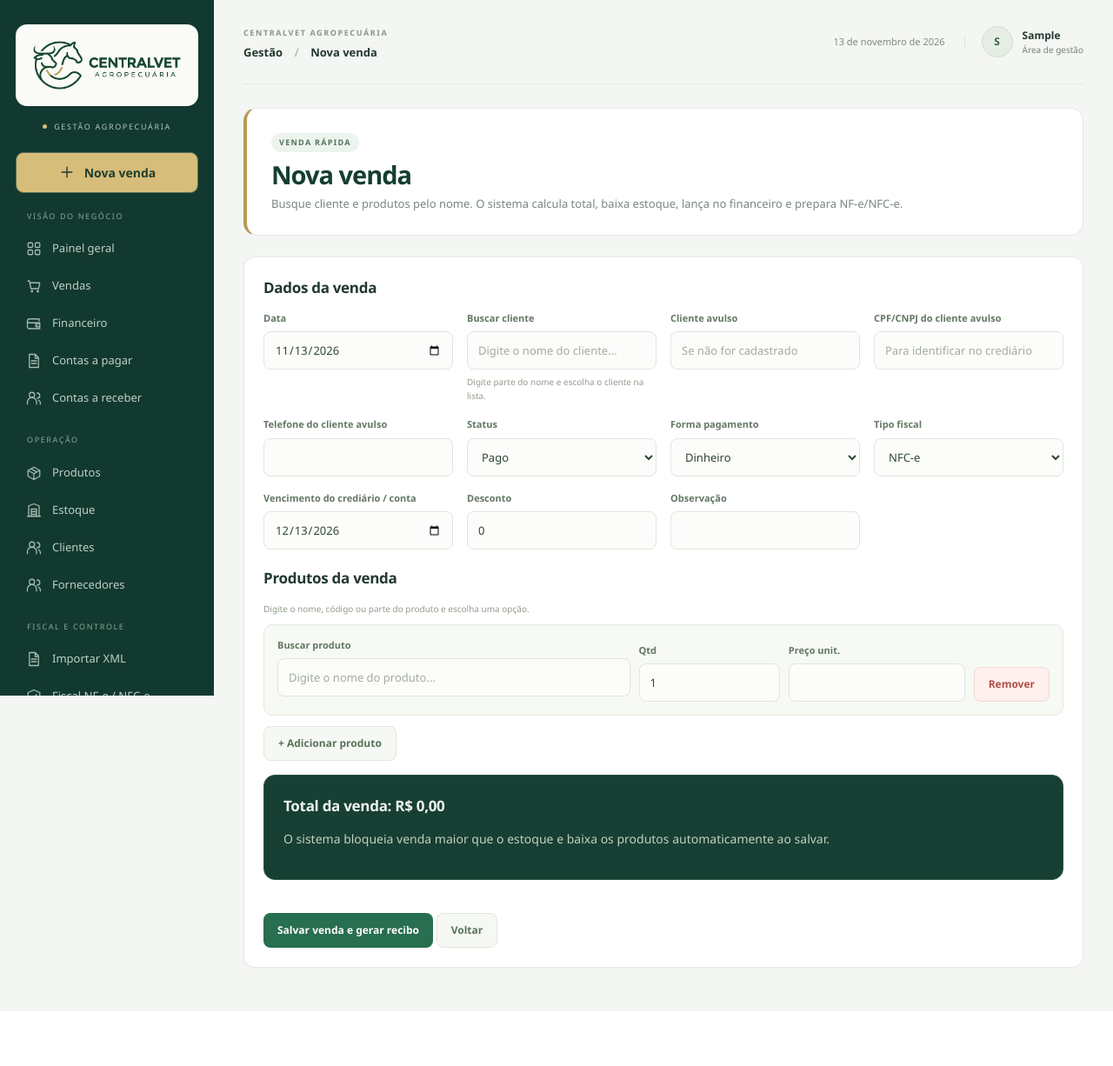
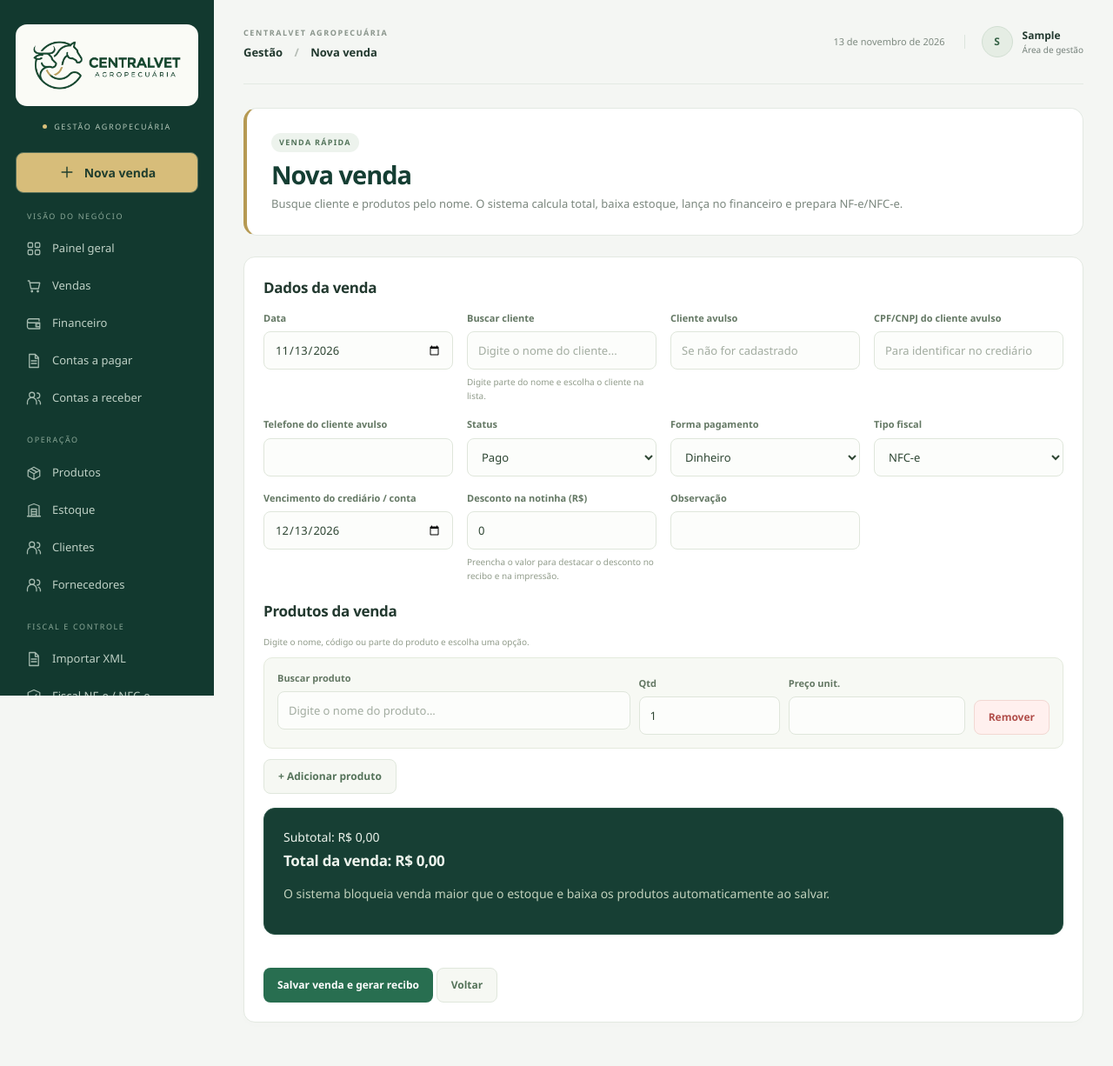
Before and after one commit to sketchJayJay/CentralVet, a Flask app: page /vendas/nova in a window 1280 px wide. Shown: the whole page at 87% size. Before the commit the page ends 1118 px from the top, so only its background shows below. Run offline with Flask 3, Linux system fonts and the light colour scheme; the visitor is signed in with stand-in values (Sample User, id 1); data that the repository does not hold is empty; parts of the project's set-up code (start-up, migrations or seed data) failed here and were passed over; some libraries are stand-ins or nearby versions.

Commit message:
Add files via upload

```diff
--- a/VERSAO.txt
+++ b/VERSAO.txt
@@ -32,3 +32,9 @@ Financeiro e crediário — 2026-11-10
 - Caixa e relatórios por valor e data de cada baixa.
 - Migração preservando os registros existentes.
 - Edição e exclusão de recibos mantidas e integradas ao histórico financeiro.
+
+2026-11-13 — Desconto destacado na notinha
+- Campo de desconto com orientação e resumo antes de salvar a venda.
+- Subtotal, desconto e total no recibo HTML, cupom 58 mm PDF e MPT-II ESC/POS.
+- DANFE NFC-e térmico mostra subtotal e desconto dos totais do XML autorizado.
+- Vendas sem desconto mantêm a apresentação compacta.
--- a/app.py
+++ b/app.py
@@ -2093,6 +2093,8 @@ def build_nfce_pos5890u_escpos(xml_path):
     serie = _nfce_xml_value(ide, 'serie', '')
     dhEmi = _nfce_xml_value(ide, 'dhEmi', '')
     vNF = _nfce_xml_value(total, 'vNF', '0')
+    vProd = _nfce_xml_value(total, 'vProd', '0')
+    vDesc = _nfce_xml_value(total, 'vDesc', '0')
     protocolo = _nfce_xml_value(prot, 'nProt', '')
     xNome = _nfce_xml_value(emit, 'xNome', 'CENTRALVET AGROPECUARIA')
     cnpj = _nfce_xml_value(emit, 'CNPJ', '')
@@ -2142,7 +2144,11 @@ def build_nfce_pos5890u_escpos(xml_path):
         except Exception:
             qtd=d['qtd']; unit=d['unit']; tot=d['total']
         out += _pos5890u_lr(f'{qtd} x {unit}', tot).encode('ascii')+b'\n'
-    out += b'-'*32+b'\n' + ESC+b'E'+b'\x01'
+    out += b'-'*32+b'\n'
+    if float(vDesc or 0) > 0:
+        out += _pos5890u_lr('SUBTOTAL', _thermal_money(float(vProd or 0))).encode('ascii')+b'\n'
+        out += _pos5890u_lr('DESCONTO', '- ' + _thermal_money(float(vDesc or 0))).encode('ascii')+b'\n'
+    out += ESC+b'E'+b'\x01'
     out += _pos5890u_lr('TOTAL', _thermal_money(float(vNF or 0))).encode('ascii')+b'\n' + ESC+b'E'+b'\x00'
     for code,val in pays:
         try: vtxt=_thermal_money(float(val or 0))
@@ -2211,6 +2217,9 @@ def build_pos5890u_escpos(venda, itens):
         out += _pos5890u_lr(f"{qtd} x {unit}", total).encode("ascii") + b"\n"
 
     out += (b"-" * 32) + b"\n"
+    if float(venda['desconto'] or 0) > 0:
+        out += _pos5890u_lr('SUBTOTAL', _thermal_money(venda['subtotal'])).encode('ascii') + b'\n'
+        out += _pos5890u_lr('DESCONTO', '- ' + _thermal_money(venda['desconto'])).encode('ascii') + b'\n'
     out += ESC + b"E" + b"\x01"
     out += GS + b"!" + b"\x01"        # altura dupla, largura normal
     total_txt = _pos5890u_ascii(f"TOTAL {_thermal_money(venda['total'])}")
@@ -2296,6 +2305,10 @@ def build_pos58_pdf(venda, itens):
         rows.append(("gap", 1.3))
 
     add_rule()
+    if float(venda['desconto'] or 0) > 0:
+        rows.append(("columns", "SUBTOTAL", _thermal_money(venda['subtotal']), 7.8, normal_font, 11.0))
+        rows.append(("columns", "DESCONTO", '- ' + _thermal_money(venda['desconto']), 7.8, bold_font, 11.0))
+        rows.append(("gap", 2.0))
     add_text(f"TOTAL: {_thermal_money(venda['total'])}", size=11.0, bold=True, align="right", gap_after=2.0)
     add_text(f"Pagamento: {venda['forma_pagamento'] or '-'} - {venda['status'] or '-'}", size=7.6, gap_after=1.5)
     if venda['observacao']:
--- a/templates/cupom_termico.html
+++ b/templates/cupom_termico.html
@@ -123,6 +123,10 @@
   </table>
 
   <div class="line"></div>
+  {% if (venda.desconto or 0)|float > 0 %}
+  <div>SUBTOTAL: {{ venda.subtotal|money }}</div>
+  <div class="bold">DESCONTO: − {{ venda.desconto|money }}</div>
+  {% endif %}
   <div class="total">TOTAL: {{ venda.total|money }}</div>
   <div><span class="bold">Pagamento:</span> {{ venda.forma_pagamento or '-' }} • {{ venda.status or '-' }}</div>
   {% if venda.observacao %}<div><span class="bold">Obs.:</span> {{ venda.observacao }}</div>{% endif %}
--- a/templates/recibo_venda.html
+++ b/templates/recibo_venda.html
@@ -67,6 +67,12 @@
   <tr><td>{{i.produto_nome}}</td><td>{{i.quantidade|num}}</td><td>{{i.preco_unit|money}}</td><td>{{i.total|money}}</td></tr>
   {% endfor %}
   </tbody></table>
+  {% if (venda.desconto or 0)|float > 0 %}
+  <div class="receipt-discount-summary" style="text-align:right;margin:16px 0">
+    <p style="margin:4px 0">Subtotal: {{ venda.subtotal|money }}</p>
+    <p style="margin:4px 0;font-weight:700">Desconto: − {{ venda.desconto|money }}</p>
+  </div>
+  {% endif %}
   <h2 style="text-align:right">Total: {{ venda.total|money }}</h2>
   <p><b>Pagamento:</b> {{ venda.forma_pagamento }} • {{ venda.status }}</p>
   {% if venda.observacao %}<p><b>Observação:</b> {{ venda.observacao }}</p>{% endif %}
--- a/templates/venda_form.html
+++ b/templates/venda_form.html
@@ -28,7 +28,7 @@
     <div><label>Forma pagamento</label><select name="forma_pagamento" id="vendaForma" onchange="atualizarCrediario(true)"><option {% if campos.forma_pagamento == "Dinheiro" %}selected{% endif %}>Dinheiro</option><option {% if campos.forma_pagamento == "Pix" %}selected{% endif %}>Pix</option><option {% if campos.forma_pagamento == "Cartão débito" %}selected{% endif %}>Cartão débito</option><option {% if campos.forma_pagamento == "Cartão crédito" %}selected{% endif %}>Cartão crédito</option><option {% if campos.forma_pagamento == "Crediário" %}selected{% endif %}>Crediário</option><option {% if campos.forma_pagamento == "Boleto" %}selected{% endif %}>Boleto</option></select></div>
     <div><label>Tipo fiscal</label><select name="nf_tipo"><option {% if campos.nf_tipo == "NFC-e" %}selected{% endif %}>NFC-e</option><option {% if campos.nf_tipo == "NF-e" %}selected{% endif %}>NF-e</option><option {% if campos.nf_tipo == "Sem nota agora" %}selected{% endif %}>Sem nota agora</option></select></div>
     <div id="vendaVencimento"><label>Vencimento do crediário / conta</label><input type="date" name="vencimento" id="vencimento" value="{{ campos.vencimento or vencimento_padrao }}"></div>
-    <div><label>Desconto</label><input name="desconto" id="desconto" value="{{ campos.desconto if campos.desconto is defined else 0 }}" oninput="calcTotal()"></div>
+    <div><label for="desconto">Desconto na notinha (R$)</label><input name="desconto" id="desconto" inputmode="decimal" value="{{ campos.desconto if campos.desconto is defined else 0 }}" oninput="calcTotal()" aria-describedby="desconto-ajuda"><small class="search-hint" id="desconto-ajuda">Preencha o valor para destacar o desconto no recibo e na impressão.</small></div>
     <div><label>Observação</label><input name="observacao" value="{{ campos.observacao or '' }}"></div>
   </div>
 
@@ -46,6 +46,8 @@
   <div id="items"></div>
   <button type="button" class="secondary" onclick="addItem()">+ Adicionar produto</button>
   <div class="card dark" style="margin-top:16px">
+    <p style="margin:0 0 4px">Subtotal: <span id="subtotalView">R$ 0,00</span></p>
+    <p id="discountSummary" style="margin:0 0 12px" hidden>Desconto na notinha: − <span id="discountView">R$ 0,00</span></p>
     <h2>Total da venda: <span id="totalView">R$ 0,00</span></h2>
     <p style="color:#b9d7ee">O sistema bloqueia venda maior que o estoque e baixa os produtos automaticamente ao salvar.</p>
   </div>
@@ -115,7 +117,11 @@ function calcTotal(){
     const preco=parseBR(row.querySelector('[name="preco_unit[]"]').value);
     subtotal += qtd*preco;
   });
-  subtotal -= parseBR(document.getElementById('desconto').value);
+  const desconto = Math.max(0, parseBR(document.getElementById('desconto').value));
+  document.getElementById('subtotalView').innerText = moeda(subtotal);
+  document.getElementById('discountView').innerText = moeda(desconto);
+  document.getElementById('discountSummary').hidden = desconto <= 0;
+  subtotal -= desconto;
   document.getElementById('totalView').innerText = moeda(Math.max(0, subtotal));
 }
 function validarVendaBusca(){
```
Also changed, not shown: ATUALIZACAO-DESCONTO.txt (added, +12 -0 lines).
